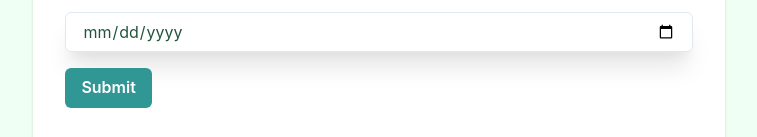
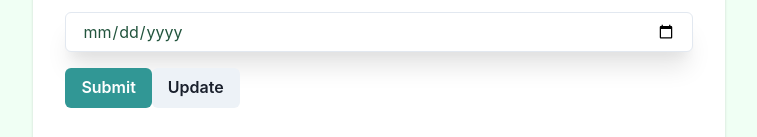
Before and after one commit to LazyDragon1123/customyou, a React (Create React App) app in the folder frontend/customu/: page / in a window 1280 px wide. Shown: the part 1078-1215 px from the top of the page, without its empty margins (261-1018 px from the left). Built offline with nearby package versions, Linux system fonts and the light colour scheme; no server answers.

Commit message:
update button

```diff
--- a/frontend/customu/src/api/axios/healthybody.tsx
+++ b/frontend/customu/src/api/axios/healthybody.tsx
@@ -25,7 +25,7 @@ export const createDaily = () => {
 }
 
 export const getDailyDetail = (date: String) => {
-    return  `daily/${date}`
+    return  `daily/${date}/`
 }
 
 export const getMachoList = () => {
--- a/frontend/customu/src/pages/Top/index.tsx
+++ b/frontend/customu/src/pages/Top/index.tsx
@@ -1,5 +1,5 @@
 import React, {useState, useEffect} from 'react'
-import { healthBodyAxios, getDailyList, createDaily, getMachoList, getByCateogry } from "api/axios/healthybody"
+import { healthBodyAxios, getDailyList, createDaily, getMachoList, getByCateogry, getDailyDetail } from "api/axios/healthybody"
 import { DailyListData, BodySectionData, WeightsData, SectionsData } from "api/interface/healthybody"
 import { Center, Box, Flex, Heading, Select, VStack, FormLabel, Input, Button } from '@chakra-ui/react'
 import { SectionBox } from "components/SectionBox"
@@ -45,6 +45,12 @@ export const Top: React.FC = () => {
       window.alert("Sent")
       }
 
+    async function putData(date: string) {
+      window.alert(date)
+      const response = await healthBodyAxios.put(getDailyDetail(date), dailyPost)
+      console.log(response.data)
+      window.alert("update")
+      }
     async function fetchData() {
       const response = await healthBodyAxios.get(getDailyList())
       setDaily(response.data)
@@ -66,7 +72,24 @@ export const Top: React.FC = () => {
       }
 
     const handleSubmit = () => {
-      postData()
+      postData().then(() => {
+        fetchData()
+        fetchSectionMap()
+        fetchWeights()
+        fetchSections()
+      })
+    }
+
+    const handleUpdate = () => {
+      putData(dailyPost.date).then(() => {
+        fetchData()
+        fetchSectionMap()
+        fetchWeights()
+        fetchSections()
+      })
+      .catch(error => {
+        window.alert(error)
+      })
     }
 
     function id_to_section(num: string) {
@@ -170,7 +193,6 @@ export const Top: React.FC = () => {
               </Box>
             ))}
             </Flex>
-
             <H2> Dashboard </H2>
             <H3 mt={4}> Weight </H3>
             <ReactECharts
@@ -295,6 +317,9 @@ export const Top: React.FC = () => {
             <Button mt={4} colorScheme="teal" onClick={handleSubmit}>
                   Submit
             </Button>
+            <Button mt={4} onClick={handleUpdate}>
+                  Update
+            </Button>
           </SectionBox>
           </Box>
           </VStack>
```
Also changed, not shown: 1 other file (tests, documents, lock files or other folders).
